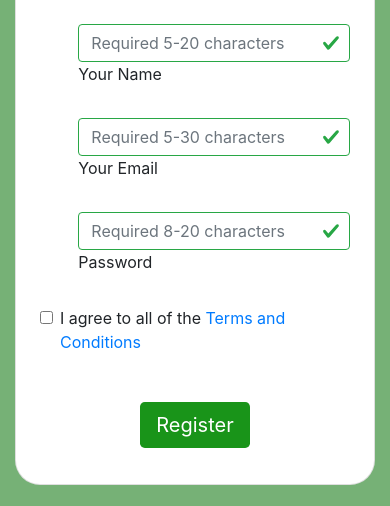
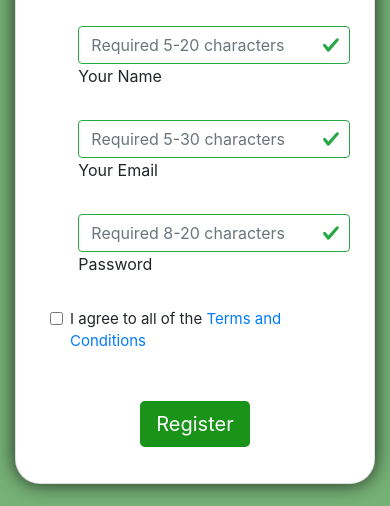
Before and after one commit to samueljsong/2800-202210-BBY34, a plain HTML site: page html/signUp.html in a window 390 px wide. Shown: the part 338-844 px from the top of the page. Drawn offline with nearby package versions, Linux system fonts and the light colour scheme; files whose address does not match are found by name.

Commit message:
Multiple changes (In Description)
- Terms and Conditions Page
- Server side connection for terms
- html/css changes for desktop and mobile view

```diff
--- a/html/signUp.html
+++ b/html/signUp.html
@@ -63,7 +63,7 @@
                     <div class="form-check d-flex mb-5">
                       <input id="checkTermsOfService" class="form-check-input me-2" type="checkbox" />
                       <label class="form-check-label justify-content-center">
-                        I agree to all of the <a href="/html/terms.html">Terms and Conditions</a>
+                        I agree to all of the <a href="/terms">Terms and Conditions</a>
                       </label>
                     </div>
 
@@ -86,7 +86,7 @@
     </div>
   </section>
 
-  <script src="/js/signUpClient.js"></script>
+  <script src="/public/js/signUpClient.js"></script>
 </body>
 
 </html>
--- a/public/css/signup.css
+++ b/public/css/signup.css
@@ -14,6 +14,14 @@ html, body {
 
 }
 
+.form-check-input{
+    transform: translateX(10px) !important;
+}
+.form-check-label{
+    transform:translateX(10px);
+    font-size: 15px;
+}
+
 body {
     min-height: 100%;
     background-color: rgb(118, 177, 118) !important;
@@ -24,6 +32,9 @@ a{
     color: white;
 }
 
+.card{
+    filter: drop-shadow(0 0 10px rgba(0, 0, 0, 0.75));
+}
 .material-icons{
     padding-right: 15px;
     padding-bottom: 30px;
@@ -44,4 +55,8 @@ a{
         height: 200px !important;
         margin-left:69px;
     }
+
+    .form-check-label{
+        margin: 0 !important;
+    }
 }
--- a/server/server.js
+++ b/server/server.js
@@ -423,13 +423,9 @@ app.get("/viewRestaurants", (req, res) => {
   }
 });
 
-app.get("/conditions", (req, res) => {
-  if (req.session.isAuth) {
+app.get("/terms", (req, res) => {
     let doc = fs.readFileSync("../html/terms.html", "utf-8");
     res.send(doc);
-  } else {
-    res.redirect("/");
-  }
 });
 
 app.listen(port, () => {
```
Also changed, not shown: html/terms.html (line endings or trailing spaces).
